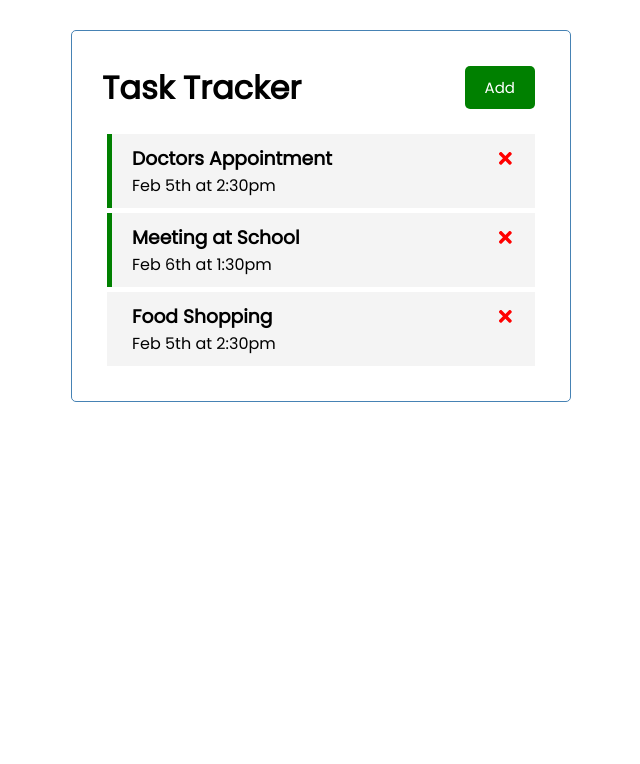
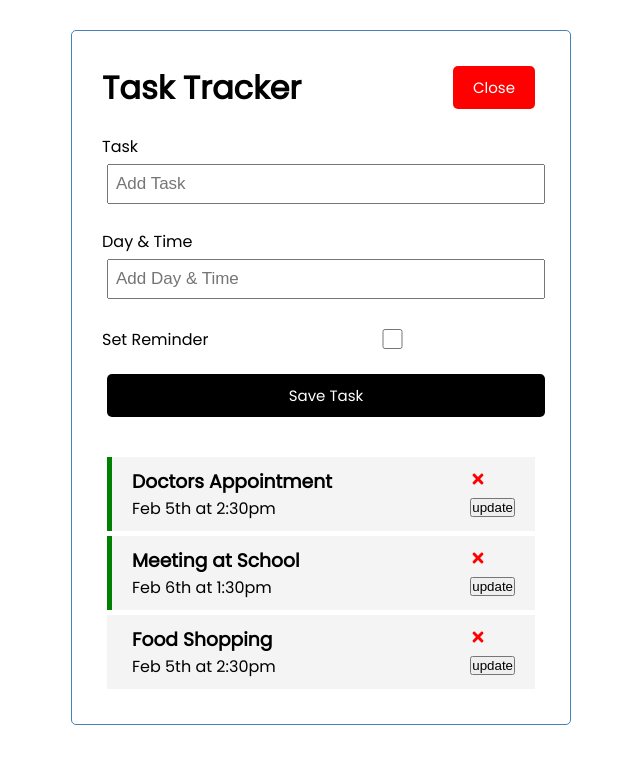
Before and after one commit to Faizan-Ramzan/task-manager-react, a React (Create React App) app: page / in a window 1280 px wide. Both pictures are taken after a click on the button "Add". Shown: the top 764 px of the page, without its empty margins (319-959 px from the left). Built offline with nearby package versions, Linux system fonts and the light colour scheme.

Commit message:
Form Hide/Show

```diff
--- a/src/App.js
+++ b/src/App.js
@@ -5,7 +5,7 @@ import Tasks from "./components/Tasks";
 import AddTask from "./components/AddTask";
 
 function App() {
-  const [showAddTask, setShowAddTask] = useState(false);
+  const [showAddTask, setShowAddTask] = useState(false)
 
   const [tasks, setTasks] = useState([
     {
@@ -48,7 +48,7 @@ function App() {
 
   return (
     <div className="container">
-      <Header title="Task Tracker" />
+      <Header title="Task Tracker" onAdd={() => setShowAddTask(!showAddTask)} showAdd={showAddTask}/>
       {showAddTask && <AddTask onAdd={addTask}/>}
 
       {tasks.length > 0 ? <Tasks tasks={tasks} onDelete={deleteTask} onToggle={toggleReminder} /> : "No Tasks Available"}
--- a/src/components/Header.js
+++ b/src/components/Header.js
@@ -1,16 +1,11 @@
 import React from 'react';
 import Button from './Button'
 
-const Header = (props) => {
-
-    const onClick = (e) => {
-        console.log("Click");
-    }
-
+const Header = ({title, onAdd, showAdd}) => {
     return (
         <header className="header">
-            <h1>{props.title}</h1>
-            <Button color="green" text="Add" onClick={onClick}/>
+            <h1>{title}</h1>
+            <Button color={showAdd ? "red":"green"} text={showAdd ? "Close":"Add"} onClick={onAdd} />
         </header>
     )
 }
--- a/src/components/Task.js
+++ b/src/components/Task.js
@@ -1,14 +1,20 @@
 import React from 'react';
-import { FaTimes } from 'react-icons/fa'
+import { FaTimes, FiEdit2 } from 'react-icons/fa'
 
-const task = ({ task, onDelete, onToggle }) => {
+const task = ({ task, onDelete, onToggle, onUpdate }) => {
     return (
         <div className={`task ${task.reminder ? 'reminder': '' }`} onDoubleClick={() => onToggle(task.id)}>
-            <h3>
-                {task.text}
+            <div className='taskDetail'>
+                <h3>
+                    {task.text}
+                </h3>
+                <p>{task.day}</p>
+            </div>
+            <div className='buttons'>
                 <FaTimes style={{ color: "red", cursor: "Pointer" }} onClick={() => onDelete(task.id)} />
-            </h3>
-            <p>{task.day}</p>
+                <br />
+                <button onClick={() => onUpdate(task.id)} >update</button>
+            </div>
         </div>
     )
 }
--- a/src/index.css
+++ b/src/index.css
@@ -60,6 +60,9 @@ body {
   padding: 10px 20px;
   cursor: pointer;
   border-left: 5px solid transparent;
+  display: flex;
+  align-items: center;
+  justify-content: space-between;
 }
 
 .task.reminder {
```
